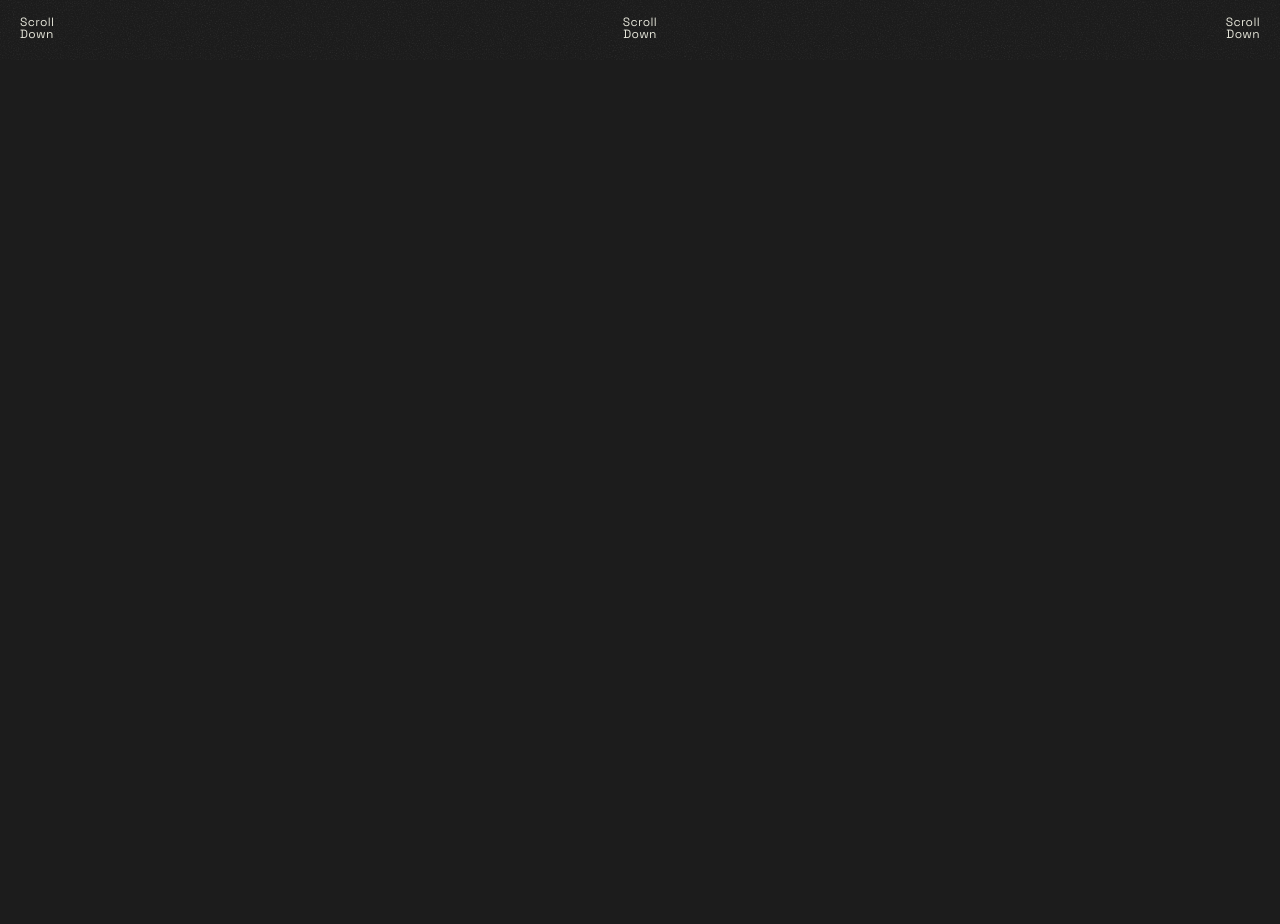
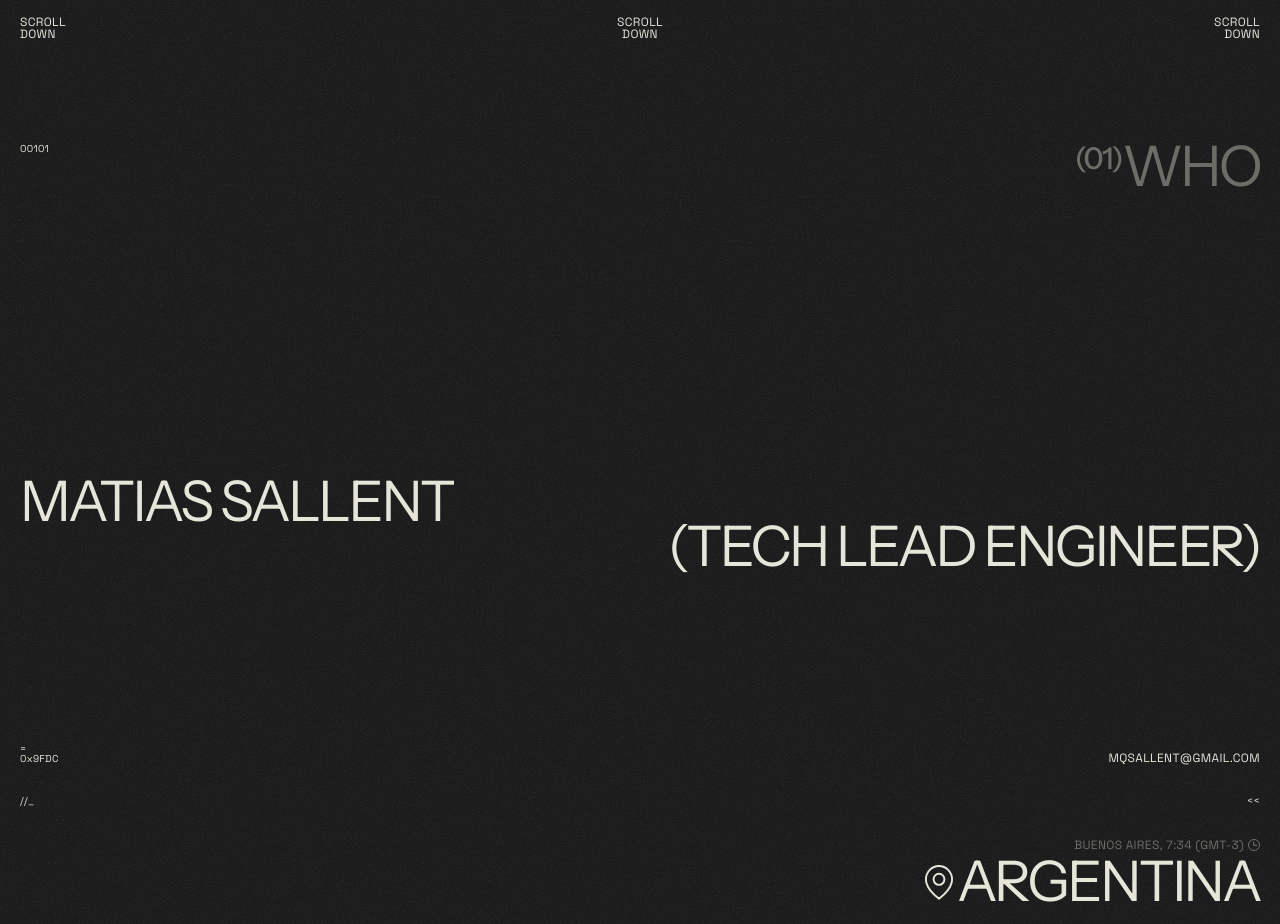
Before and after one commit to msallent/matnac.dev, a Next.js app: page / in a window 1280 px wide. Shown: the part 740-1664 px from the top of the page. Before the commit the page ends 800 px from the top, so only its background shows below. Built offline with nearby package versions, Linux system fonts and the light colour scheme.

Commit message:
Add Who component

```diff
--- a/src/app/page.tsx
+++ b/src/app/page.tsx
@@ -1,9 +1,10 @@
-import { Hero } from "@/components";
+import { Hero, Who } from "@/components";
 
 export default function Home() {
   return (
-    <main className="font-primary text-primary">
+    <main className="flex flex-col gap-16 font-primary uppercase text-primary">
       <Hero />
+      <Who />
     </main>
   );
 }
--- /dev/null
+++ b/src/components/Who.tsx
@@ -0,0 +1,46 @@
+import { Clock, Pin } from "@/icons";
+
+export function Who() {
+  return (
+    <section className="flex h-svh flex-col justify-between p-5">
+      <div className="flex flex-1 justify-between">
+        <p className="font-secondary text-xs">00101</p>
+
+        <h1 className="flex justify-end text-secondary">
+          <span className="mt-[2.5px] text-lg">(01)</span>
+          <span className="text-xl">Who</span>
+        </h1>
+      </div>
+
+      <span className="flex flex-col text-xl">
+        <p>Matias Sallent</p>
+        <p className="text-right">(Tech Lead Engineer)</p>
+      </span>
+
+      <div className="flex flex-1 flex-col justify-end gap-8">
+        <span className="flex items-end justify-between font-secondary">
+          <span className="text-xs normal-case">
+            <p>=</p>
+            <p>0x9FDC</p>
+          </span>
+          <p className="text-sm">mqsallent@gmail.com</p>
+        </span>
+
+        <span className="flex justify-between font-secondary text-xs">
+          <p>{`//_`}</p>
+          <p>&lt;&lt;</p>
+        </span>
+
+        <div className="flex flex-col gap-2">
+          <p className="flex items-center justify-end gap-1 font-secondary text-sm text-secondary">
+            Buenos Aires, 7:34 (GMT-3) <Clock aria-hidden className="mt-px h-3 w-3" />
+          </p>
+
+          <p className="flex items-baseline justify-end gap-1 text-xl">
+            <Pin aria-hidden className="h-auto w-7" /> Argentina
+          </p>
+        </div>
+      </div>
+    </section>
+  );
+}
--- a/src/components/index.ts
+++ b/src/components/index.ts
@@ -1 +1,2 @@
 export { Hero } from "./Hero";
+export { Who } from "./Who";
```
